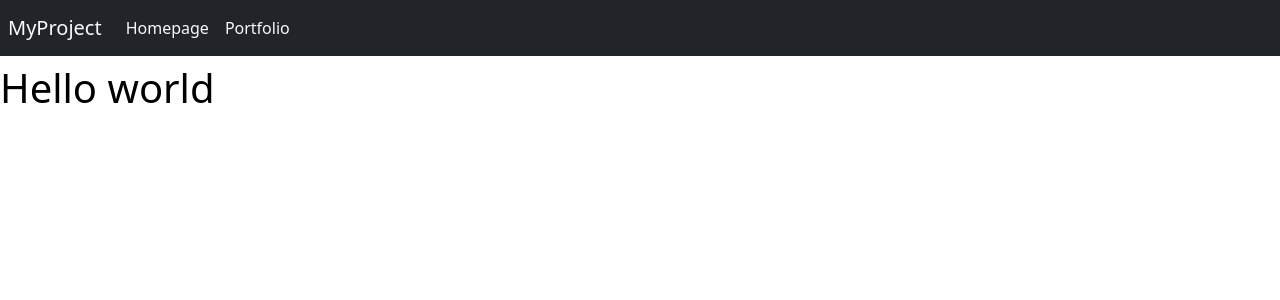
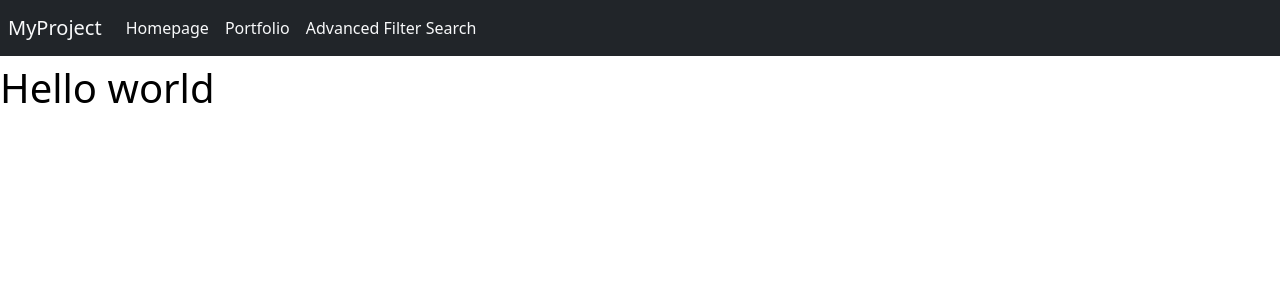
Before and after one commit to gabrielediemmanuele/vite-boolfolio, a Vue app: page / in a window 1280 px wide. Shown: the top 300 px of the page. Built offline with nearby package versions, Linux system fonts and the light colour scheme.

Commit message:
feat: add to navbar ad.f.page router-link

```diff
--- a/src/components/NavBar.vue
+++ b/src/components/NavBar.vue
@@ -49,6 +49,14 @@ export default {
               >Portfolio</router-link
             >
           </li>
+          <li class="nav-item">
+            <router-link
+              class="nav-link active text-light"
+              aria-current="page"
+              :to="{ name: 'advanced-filter' }"
+              >Advanced Filter Search</router-link
+            >
+          </li>
         </ul>
       </div>
     </div>
```
